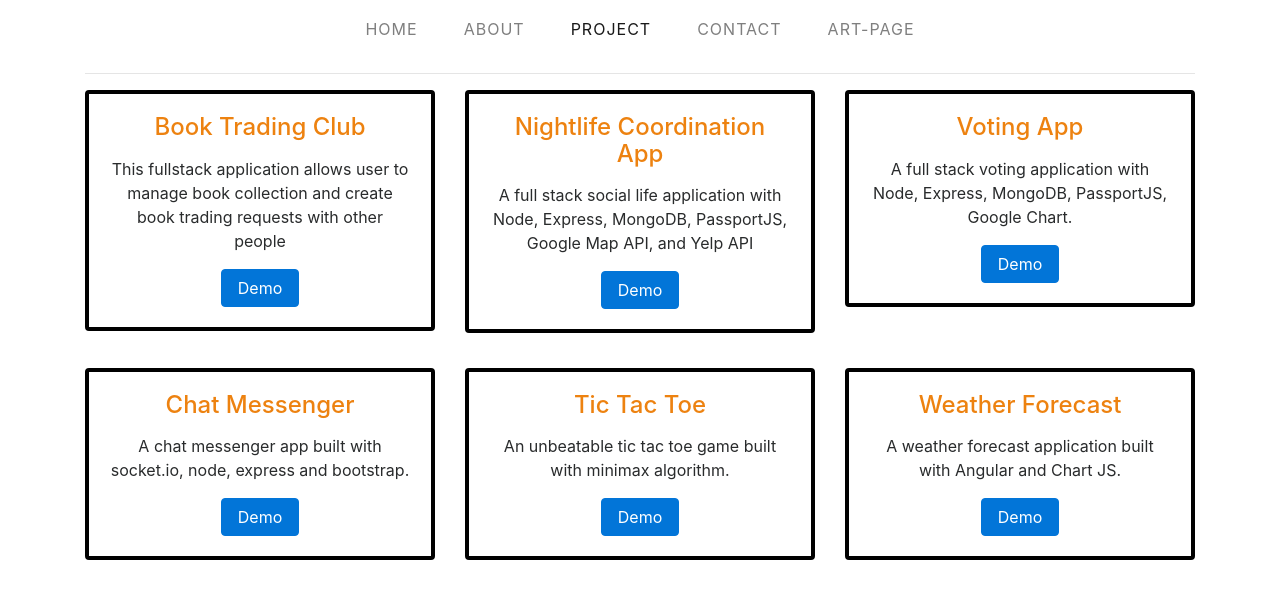
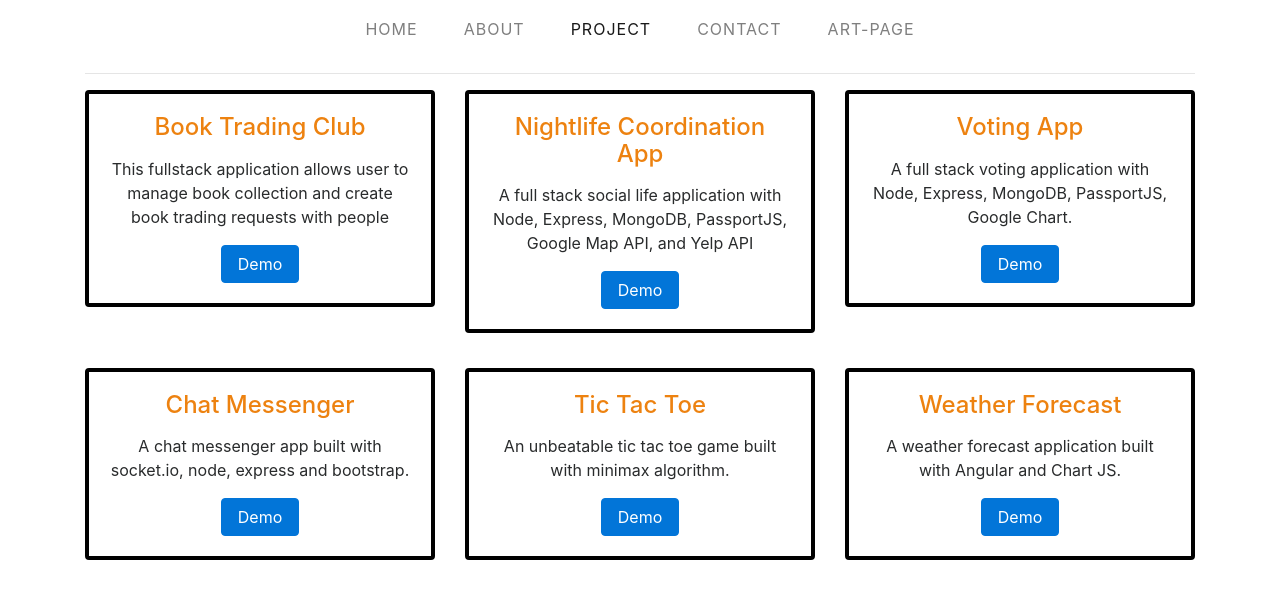
Before and after one commit to TViPE/tvipe.github.io, a plain HTML site: page code_page/project.html in a window 1280 px wide. Shown: the part 126-720 px from the top of the page. Drawn offline with Linux system fonts and the light colour scheme; a web font is replaced by a local one.

Commit message:
update project

```diff
--- a/code_page/project.html
+++ b/code_page/project.html
@@ -47,7 +47,7 @@
 									<div class="card text-center">
 										<div class="card-block">
 											<h4 class="card-title">Book Trading Club</h4>
-											<p class="card-text"></p>This fullstack application allows user to manage book collection and create book trading requests with other people</p>
+											<p class="card-text"></p>This fullstack application allows user to manage book collection and create book trading requests with people</p>
 											<a href="https://github.com/triminhvi/Book_Trading_Club" target="_blank" class="btn btn-primary">Demo</a>
 										</div>
 									</div>
```
